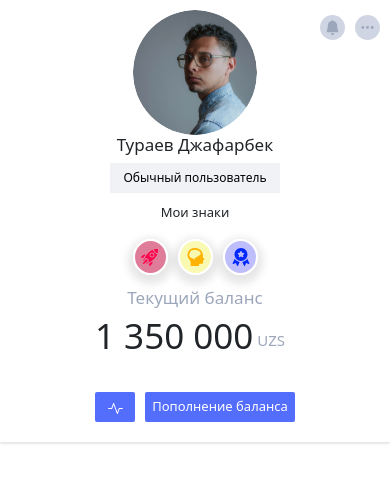
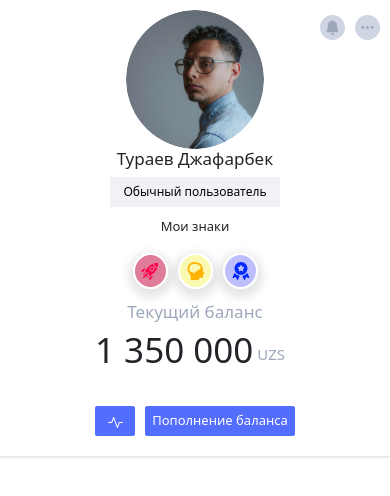
Before and after one commit to otabekbeb/garvid_user, a React (Create React App) app: page / in a window 390 px wide. Shown: the top 496 px of the page. Built offline with nearby package versions, Linux system fonts and the light colour scheme.

Commit message:
sfrddddddsr
dessswdsw

```diff
--- a/src/pages/css/profil.css
+++ b/src/pages/css/profil.css
@@ -22,7 +22,7 @@
 }
 .blok_bir_icon_img1 {
   padding: 5px;
-  padding-top: 6px;
+  padding-top: 5px;
   text-align: center;
   width: 40px;
   border-radius: 50%;
@@ -33,7 +33,7 @@
 }
 .blok_bir_icon_img2 {
   padding: 5px;
-  padding-top: 6px;
+  padding-top: 5px;
   text-align: center;
   width: 40px;
   border-radius: 50%;
@@ -44,7 +44,7 @@
 }
 .blok_bir_icon_img3 {
   padding: 5px;
-  padding-top: 6px;
+  padding-top: 5px;
   text-align: center;
   width: 40px;
   border-radius: 50%;
@@ -191,6 +191,9 @@ cursor: pointer;
   }
 
   @media (max-width:1000px) {
+    .profil_size{
+      width: 89% !important;
+    }
     .user_img_size{
     width: 40%;
     }
```
